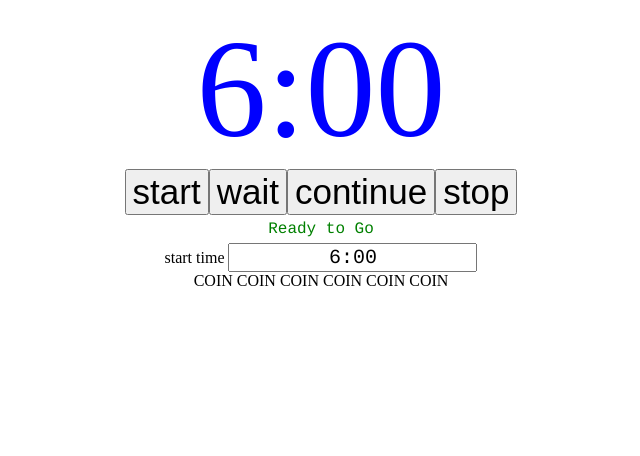
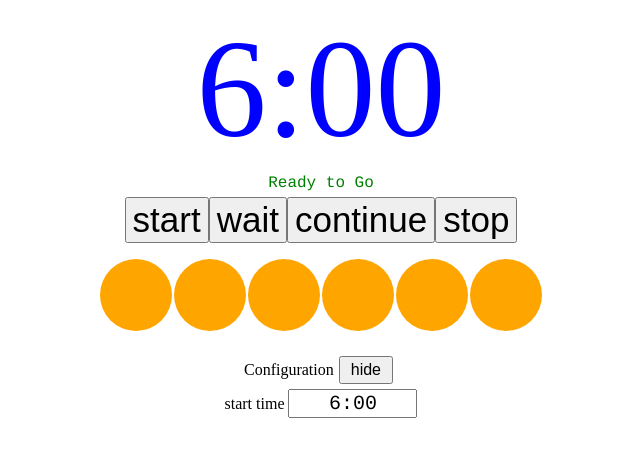
Before and after one commit to maartenvdp/stopwatch, a React (Create React App) app: page / in a window 1280 px wide. Shown: the top 456 px of the page, without its empty margins (319-959 px from the left). Built offline with nearby package versions, Linux system fonts and the light colour scheme.

Commit message:
show-hide configuration

```diff
--- a/src/App.js
+++ b/src/App.js
@@ -18,7 +18,8 @@ class App extends React.Component {
         this.state = {
             time: '6:00',
             starttime: '6:00',
-            activebutton: ''
+            activebutton: '',
+            configuration: 'show'
         };
 
         this.verwerkKlik = this.verwerkKlik.bind(this);
@@ -44,9 +45,9 @@ class App extends React.Component {
         }
     }
 
-    verwerkKlik(e) {
-        console.log(e.target.value);
-        console.log('verwerkKlik ' + e);
+    verwerkKlik(e) { // from dashboard
+        // console.log(e.target.value);
+        // console.log('verwerkKlik ' + e);
         if (e.target.value === 'start') {
             this.componentDidMount();
             clearInterval(this.timer)
@@ -61,21 +62,39 @@ class App extends React.Component {
         } else {
             clearInterval(this.timer)
         }
+
+
+
+
+
         this.setState({ activebutton: e.target.value }, function () {
-            console.log(this.state.activebutton);
+            // console.log(this.state.activebutton);
         });
         // const i = this.buttons.indexOf(e.target.value);
         // const status = this.statuslines[i];
         // this.setState({ statustext: status });
     }
 
+    verwerkVisibilitiyClick = (e) => { // from configuration, don't need to bind the handler in the constructor
+        // console.log(e.target);
+        // console.log(e.target.value);
+        if (e.target.value === 'show') {
+            this.setState({ configuration: 'show'});
+
+        } else if(e.target.value === 'hide') {
+            this.setState({ configuration: 'hide'});
+
+        }
+
+
+
+    }
+
     updateTime() {
         let currentTime = this.state.time;
         let currentSeconds = time2seconds(currentTime) - 1;
         let newTime = seconds2time(currentSeconds);
-
         if(currentSeconds === 0) {
-            // this.setState({activebutton: 'stop'});
             clearInterval(this.timer); // is this the place?
         }
         this.setState({ time: newTime });
@@ -83,7 +102,7 @@ class App extends React.Component {
 
     // twee eventhandlers, 1 voor de invoer, 1 voor validering, je wil alleen valideren op het verlaten van het veld
     changeStartTime(e) {
-        console.log(e);
+        // console.log(e);
         this.setState({ starttime: e.target.value });
         this.setState({ time: e.target.value });
         localStorage.setItem('initt', document.getElementById("inittime").value);
@@ -94,7 +113,7 @@ class App extends React.Component {
         // heel precies de boundaries aangeven.
         console.log('validate test: ' + e.target.value)
         if (re.test(e.target.value)) {
-            console.log('validate: yep dus ')
+            // console.log('validate: yep dus ')
             return true;
         } else {
             // this.setState({ starttime: '6:00' });
@@ -103,14 +122,14 @@ class App extends React.Component {
     }
 
     render() {
-        console.log('maak geluid: ', this.state.time);
+
         return (
             <div id="stopwatch">
                 <Timer time={this.state.time} activebutton={this.state.activebutton} />
+                <Statusline time={this.state.time} activebutton={this.state.activebutton}  />
                 <Knoppenbord action={this.verwerkKlik} time={this.state.time} activebutton={this.state.activebutton} />
-                <Statusline time={this.state.time} activebutton={this.state.activebutton}  />
-                <Configuration starttime={this.state.starttime} action={this.changeStartTime} validate={this.validateTimeOnBlur} />
                 <Coins activebutton={this.state.activebutton} time={this.state.time} />
+                <Configuration configuration={this.state.configuration} starttime={this.state.starttime} action={this.changeStartTime} validate={this.validateTimeOnBlur} visibility={this.verwerkVisibilitiyClick} />
                 <Sound activebutton={this.state.activebutton} time={this.state.time} />
                 <Storage starttime={this.state.starttime} />
             </div>
--- a/src/components/Configuration.js
+++ b/src/components/Configuration.js
@@ -1,14 +1,26 @@
 import React from 'react';
 // import '../App.css';
 
-function Configuration (props) {
+function Configuration(props) {
+    let klass = "showconfiguration";
+    let buttonvalue = "show";
+    if (props.configuration === 'hide') {
+        klass = "hideconfiguration";
+        buttonvalue = 'show';
+    } else {
+        klass = "showconfiguration";
+        buttonvalue = 'hide';
 
-        return (
-            <div id="configuration">
-               start time <input id="inittime" type="text" value={props.starttime} onChange={props.action} onBlur={props.validate} ></input>
+    }
+    return (
+        <div>
+            <span>Configuration</span><button id="visbutton" value={buttonvalue} onClick={props.visibility}>{buttonvalue}</button><br />
+            <div id="configuration" className={klass}>
+                start time <input size="10" id="inittime" type="text" value={props.starttime} onChange={props.action} onBlur={props.validate} ></input>
             </div>
-        );
+        </div>
+    );
 
 }
 
-export default  Configuration;
+export default Configuration;
--- a/src/components/Knoppenbord.js
+++ b/src/components/Knoppenbord.js
@@ -14,8 +14,7 @@ function ActiveButton(props) {
 
 function Knoppenbord(props) {
     // console.log('Knoppenbord ' + props.activebutton);
-    let time = props.time.split(":");
-    // let seconds = time[1];
+
     let buttons =  ['start', 'wait', 'continue', 'stop'];
     let activebutton = props.activebutton;
     if(props.time === '0:00' ) {
--- a/src/components/Statusline.js
+++ b/src/components/Statusline.js
@@ -6,7 +6,6 @@ import React from 'react';
 function Statusline(props) {
     let statustext = 'Ready to Go';
     // let statuslines = ['Ready to Go', 'Running', 'Interupted', 'Stopped'];
-    let time = props.time.split(":");
     // let seconds = time[1];
     // let minutes = time[0];
     // console.log('statusline seconds:', seconds);
@@ -19,7 +18,7 @@ function Statusline(props) {
     } else if (props.activebutton === 'wait') {
         statustext = 'Interupted';
     } else if (props.activebutton === 'continue') {
-            statustext = 'Running';
+        statustext = 'Running';
     } else {
         statustext = 'Ready to Go';
     }
@@ -30,38 +29,23 @@ function Statusline(props) {
     );
 }
 
-
 function Coins(props) {
-
     let time = props.time.split(":");
     let seconds = Number(time[1]);
     let minutes = Number(time[0]);
-
-    // console.log('time', props.time);
-    // console.log(time);
-    let Numberofcoins = minutes;
-
-    let balls = 'COIN '.repeat(Numberofcoins);
-    // console.log(balls);
-//     const listItems = numbers.map((number) =>
-//     <li>{number}</li>
-//   );
-//   return (
-//     <ul>{listItems}</ul>
-//   );
-
-    // variable interpolation in JSX only possible with () brackets after returns
-    if (! props.activebutton) {
-        if(seconds >= 0 && seconds <= 30) {
-        return (<div className="coins">{'COIN '.repeat(minutes)}</div>)
-        } else {
-            return (<div className="coins">{'COIN '.repeat(minutes+ 1)}</div>)
-        }
-    } else {
-
-            return (<div className="coins">{'COIN '.repeat(minutes)}</div>)
-
+    let ncoins = 0;
+    ncoins = seconds === 0 ? minutes : minutes + 1;
+    // console.log(ncoins);
+    let coins = [];
+    for (let i = 0; i < ncoins; ++i) {
+        coins.push(<div className="coin" key={i}></div>)
     }
+    return (
+        <div className="coins">
+            {coins}
+        </div>
+    )
 }
 
+
 export { Statusline, Coins };
--- a/src/components/Timer.js
+++ b/src/components/Timer.js
@@ -5,8 +5,8 @@ function Timer(props) {
     let seconds = Number(time[1]);
     let minutes = Number(time[0]);
 
-    console.log('active button: ', props.activebutton);
-    console.log('minutes: ', minutes, 'seconds: ', seconds);
+    // console.log('active button: ', props.activebutton);
+    // console.log('minutes: ', minutes, 'seconds: ', seconds);
 
     let classname = 'init';
     if (props.activebutton === 'stop' || (minutes === 0 && seconds === 0)) {
@@ -29,7 +29,7 @@ function Timer(props) {
 
 
     }
-    console.log('classname: ', classname);
+    // console.log('classname: ', classname);
 
     return (
         <div id="timer" className={classname}>
--- a/src/watch.css
+++ b/src/watch.css
@@ -24,12 +24,35 @@ div#timer {
     /* color: green; */
 }
 
+.coins {
+    padding: 15px;
+}
 .coin {
+    background-color: orange;
+    color: black;
     border-radius: 50%;
-    width: 100px;
-    height: 100px;
-    background: yellow;
-    border: 3px solid red;
+    display: inline-block;
+    padding: 1px;
+    margin: 1px;
+    border-color:  black;
+    width: 70px;
+    min-height: 70px;
+    max-height: 70px;
+
+}
+
+button#visbutton {
+  color: black;
+  padding: 3px 10px;
+  margin: 5px;
+  text-align: center;
+  text-decoration: none;
+  display: inline-block;
+  font-size: 16px;
+}
+
+.hideconfiguration {
+    display: none;
 }
 
 /* div#timerl.start, .stop, .end, .wait, .easy, .run */
```
Also changed, not shown: src/components/asdf.js (deleted, +0 -59 lines), src/components/Sound.js, 1 other file (tests, documents, lock files or other folders).
